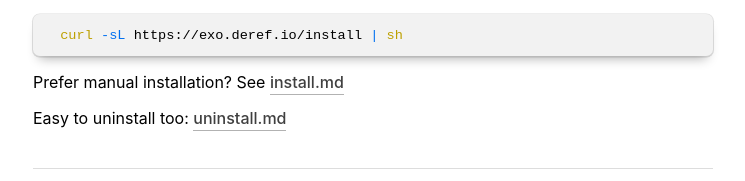
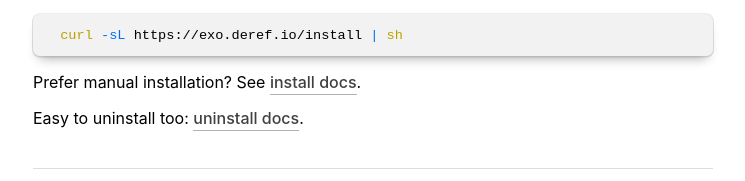
Before and after one commit to deref/exo-website, a Next.js app: page / in a window 1280 px wide. Shown: the part 683-864 px from the top of the page, without its empty margins (267-1012 px from the left). Built offline with nearby package versions, Linux system fonts and the light colour scheme.

Commit message:
Update `.md` links to docs site

```diff
--- a/pages/index.tsx
+++ b/pages/index.tsx
@@ -65,15 +65,11 @@
 			</pre>
 			<p>
 				Prefer manual installation? See{" "}
-				<a href="https://github.com/deref/exo/blob/main/doc/install.md">
-					install.md
-				</a>
+				<a href="https://docs.deref.io/exo/install">install docs</a>.
 			</p>
 			<p>
 				Easy to uninstall too:{" "}
-				<a href="https://github.com/deref/exo/blob/main/doc/uninstall.md">
-					uninstall.md
-				</a>
+				<a href="https://docs.deref.io/exo/uninstall">uninstall docs</a>.
 			</p>
 
 			<hr />
@@ -116,11 +112,7 @@
 				<span>{` run`}</span>
 			</pre>
 			<p>
-				For more, see{" "}
-				<a href="https://github.com/deref/exo/blob/main/doc/guide.md">
-					the guide
-				</a>
-				.
+				For more, see <a href="https://docs.deref.io/exo/guide">the guide</a>.
 			</p>
 
 			<br />
```
